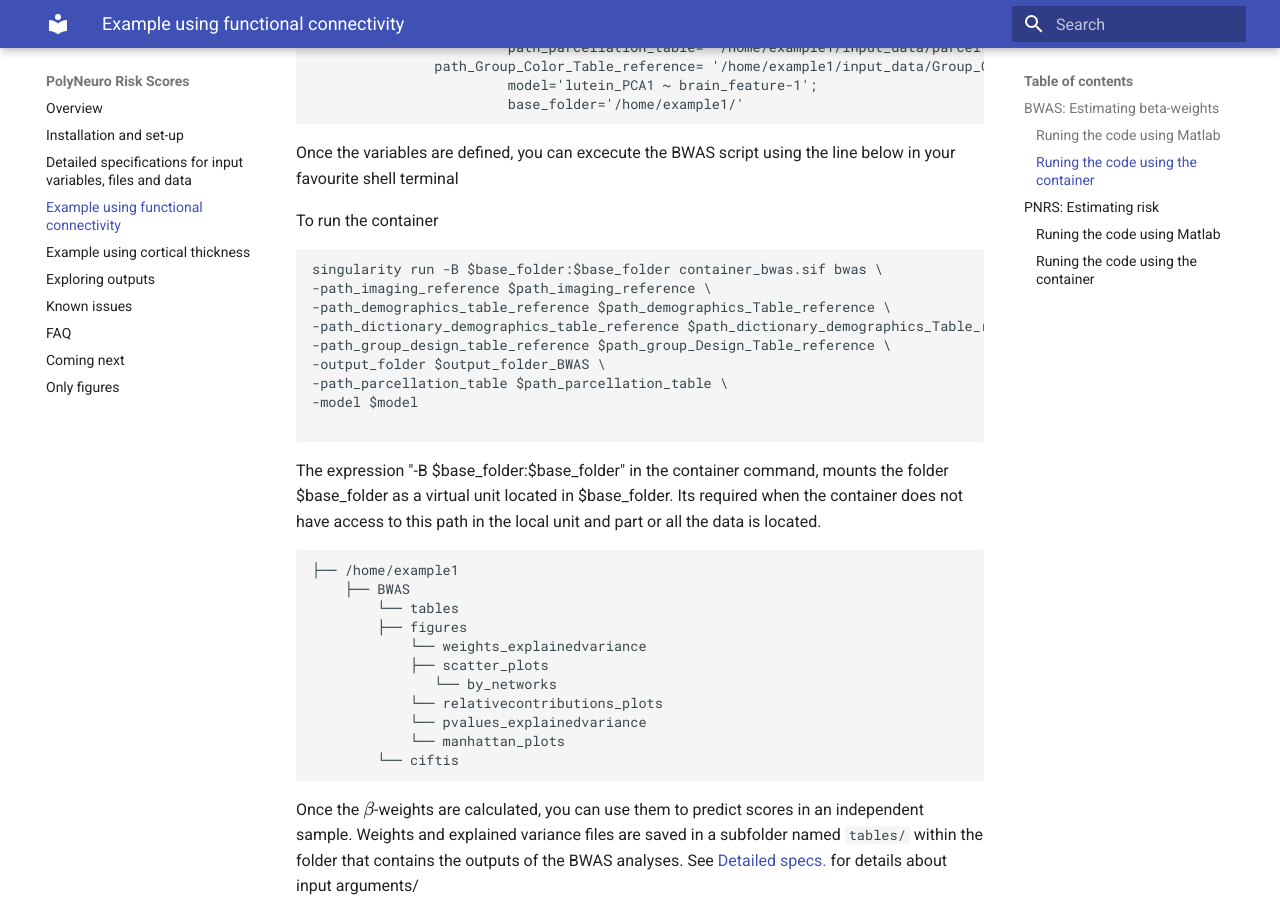
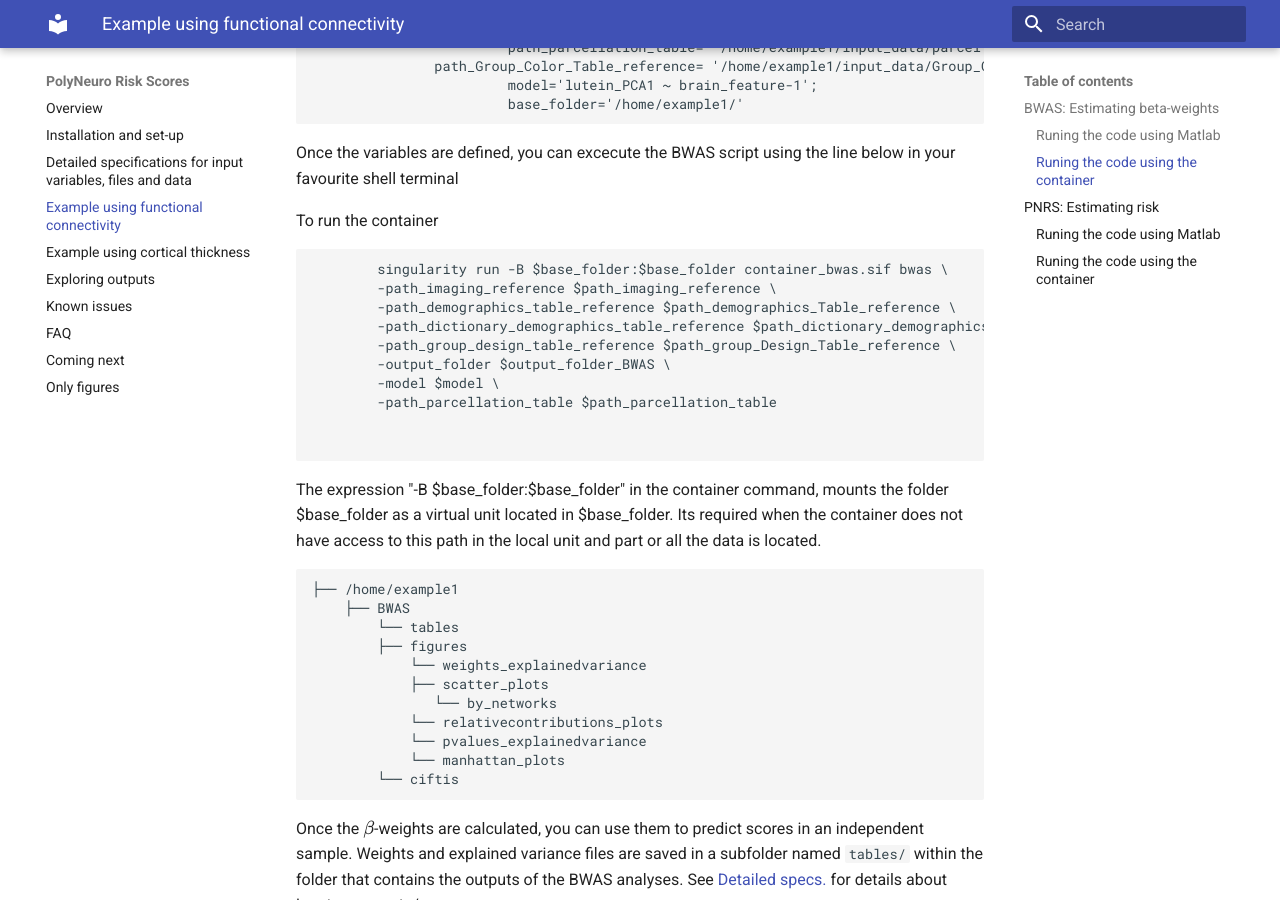
Before and after one commit to omiranda/polyneuro_risk_score, an MkDocs documentation site: the page built from docs/basic_example.md, in a window 1280 px wide and 900 px high, scrolled down 2220 px. Built offline with MkDocs 1.6.1 and Material for MkDocs 9.7.7, drawn with Linux system fonts in a browser that asks for light colours; formulas are drawn with MathJax 3.

````diff
--- a/docs/basic_example.md
+++ b/docs/basic_example.md
@@ -91,14 +91,15 @@ Once the variables are defined, you can excecute the BWAS script using the line
 To run the container
 
 ```Container
-singularity run -B $base_folder:$base_folder container_bwas.sif bwas \
--path_imaging_reference $path_imaging_reference \
--path_demographics_table_reference $path_demographics_Table_reference \
--path_dictionary_demographics_table_reference $path_dictionary_demographics_Table_reference \
--path_group_design_table_reference $path_group_Design_Table_reference \
--output_folder $output_folder_BWAS \
--path_parcellation_table $path_parcellation_table \
--model $model
+        singularity run -B $base_folder:$base_folder container_bwas.sif bwas \
+        -path_imaging_reference $path_imaging_reference \
+        -path_demographics_table_reference $path_demographics_Table_reference \
+        -path_dictionary_demographics_table_reference $path_dictionary_demographics_Table_reference \
+        -path_group_design_table_reference $path_group_Design_Table_reference \
+        -output_folder $output_folder_BWAS \
+        -model $model \
+        -path_parcellation_table $path_parcellation_table
+
 
 ```
 The expression "-B $base_folder:$base_folder" in the container command, mounts the folder $base_folder as a virtual unit located in $base_folder. Its required
````
